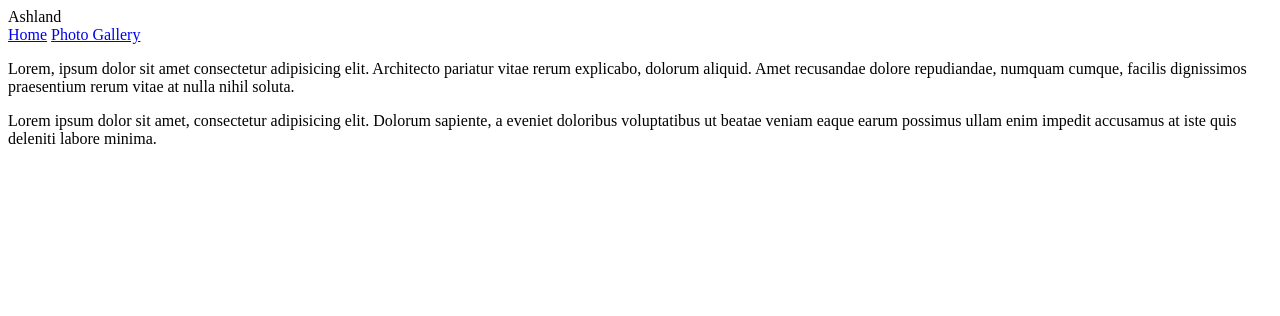
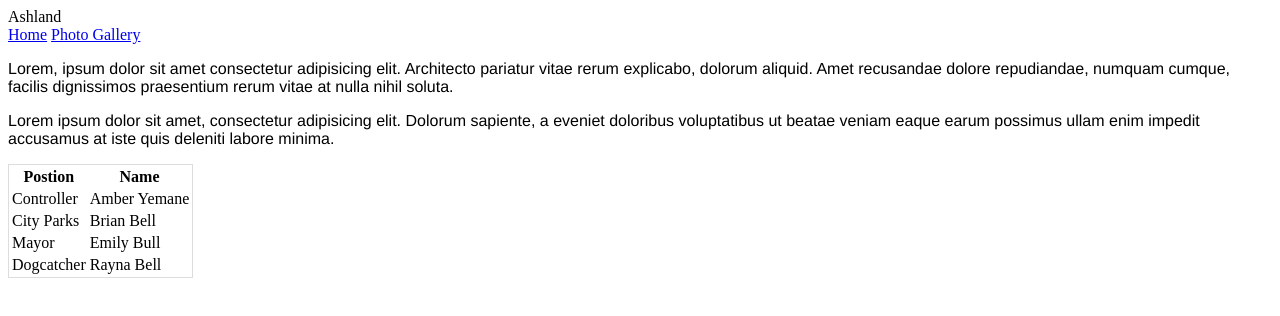
Before and after one commit to craigmckeachie/simple-travel-site, a plain HTML site: page index.html in a window 1280 px wide. Drawn offline with Linux system fonts and the light colour scheme.

Commit message:
first selectors

```diff
--- /dev/null
+++ b/css/styles.css
@@ -0,0 +1,10 @@
+p {
+  font-family: Helvetica Neue, Helvetica, Arial, sans-serif;
+}
+
+.employees {
+  /* border-width: 0.1em;
+  border-color: #ddd;
+  border-style: solid; */
+  border: 0.1em solid #ddd;
+}
--- a/index.html
+++ b/index.html
@@ -6,6 +6,7 @@
     <meta http-equiv="X-UA-Compatible" content="IE=edge">
     <meta name="viewport" content="width=device-width, initial-scale=1.0">
     <title>Travel Site</title>
+    <link rel="stylesheet" href="./css/styles.css">
 </head>
 
 <body>
@@ -21,6 +22,31 @@
             nulla nihil soluta.</p>
         <p>Lorem ipsum dolor sit amet, consectetur adipisicing elit. Dolorum sapiente, a eveniet doloribus voluptatibus
             ut beatae veniam eaque earum possimus ullam enim impedit accusamus at iste quis deleniti labore minima.</p>
+
+        <table class="employees">
+            <tr>
+                <th>Postion</th>
+                <th>Name</th>
+            </tr>
+            <tr>
+                <td>Controller</td>
+                <td>Amber Yemane</td>
+            </tr>
+            <tr>
+                <td>City Parks</td>
+                <td>Brian Bell</td>
+            </tr>
+            <tr>
+                <td>Mayor</td>
+                <td>Emily Bull</td>
+            </tr>
+            <tr>
+                <td>Dogcatcher</td>
+                <td>Rayna Bell</td>
+            </tr>
+        </table>
+
+
     </main>
 
 </body>
```
Also changed, not shown: cityimages.html (+1 -0 lines).
